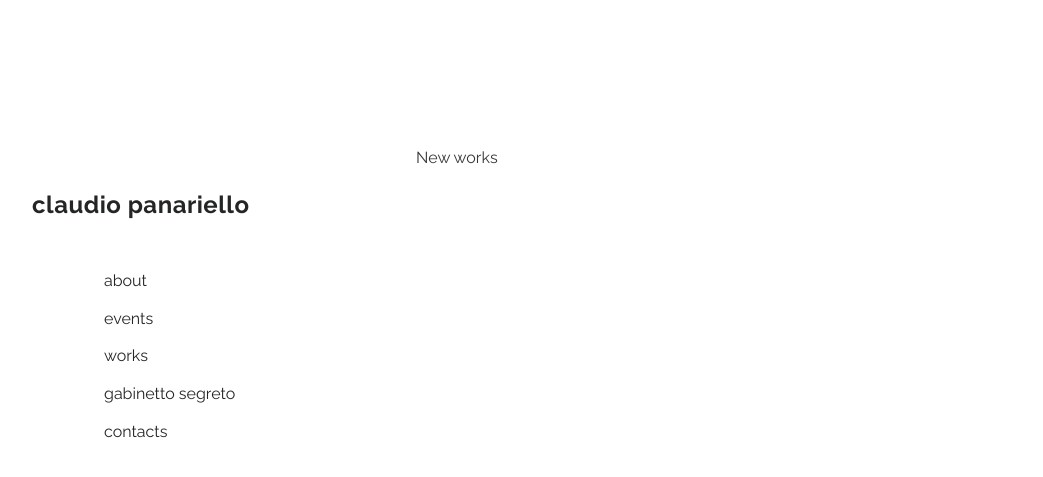
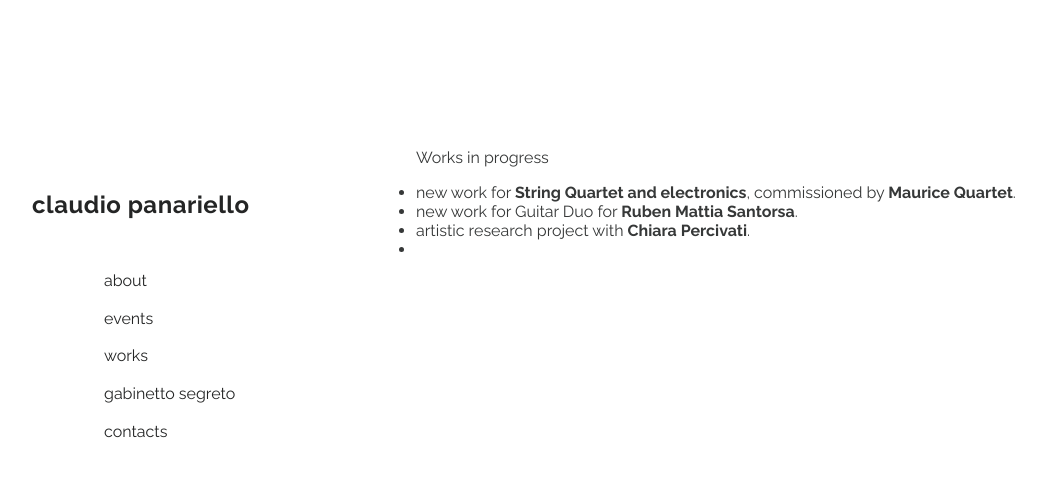
Before and after one commit to claudiopanariello/claudiopanariello.github.io, a Jekyll site: the page built from works/_posts/2021-10-07-in_progress.markdown, in a window 1280 px wide. Shown: the top 477 px of the page, without its empty margins (108-1151 px from the left). Built offline with Jekyll 4.4.1, drawn with Linux system fonts in a browser that asks for light colours.

Commit message:
new works

```diff
--- a/works/_posts/2021-10-07-in_progress.markdown
+++ b/works/_posts/2021-10-07-in_progress.markdown
@@ -4,4 +4,15 @@ title:  "works in progress"
 date:   2021-10-07
 published: true
 ---
-New works
+
+Works in progress
+
+- new work for **String Quartet and electronics**, commissioned by [**Maurice Quartet**][maurice].
+- new work for Guitar Duo for [**Ruben Mattia Santorsa**][ruben].
+- artistic research project with [**Chiara Percivati**][chiara].
+-
+
+
+[maurice]: https://www.quartettomaurice.com/it
+[chiara]: https://www.chiarapercivati.net/
+[ruben]: https://www.rubenmattiasantorsa.com/
```
